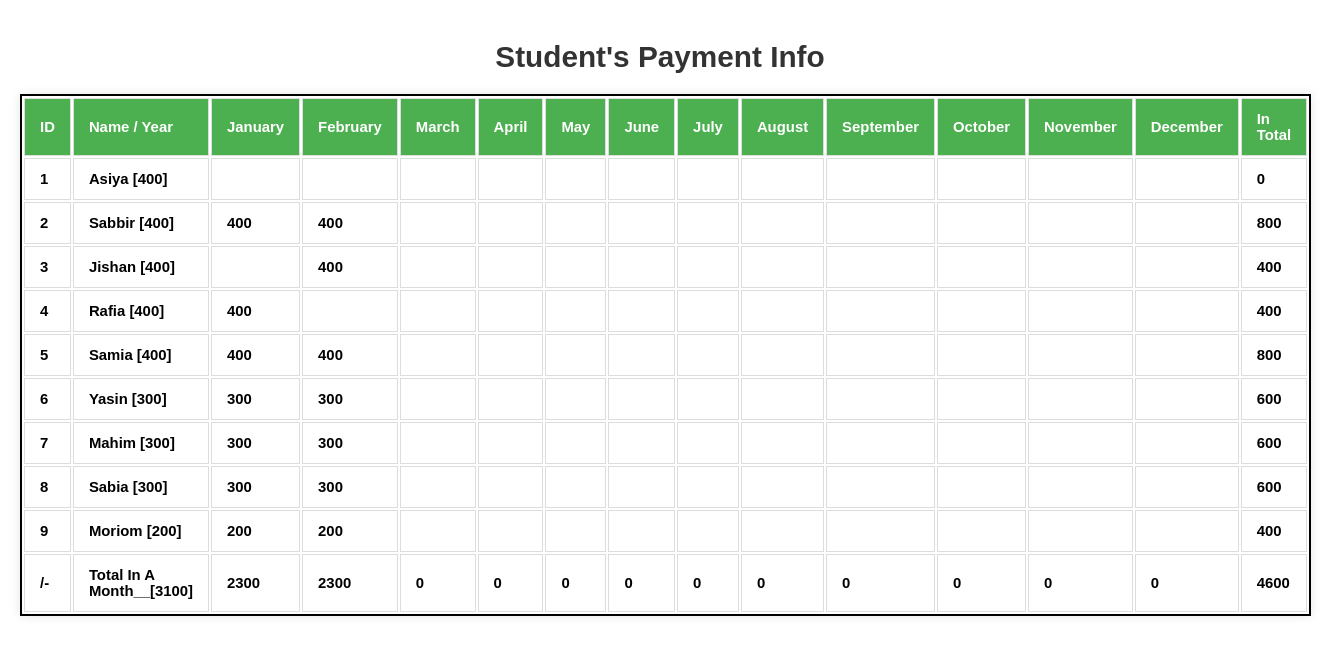
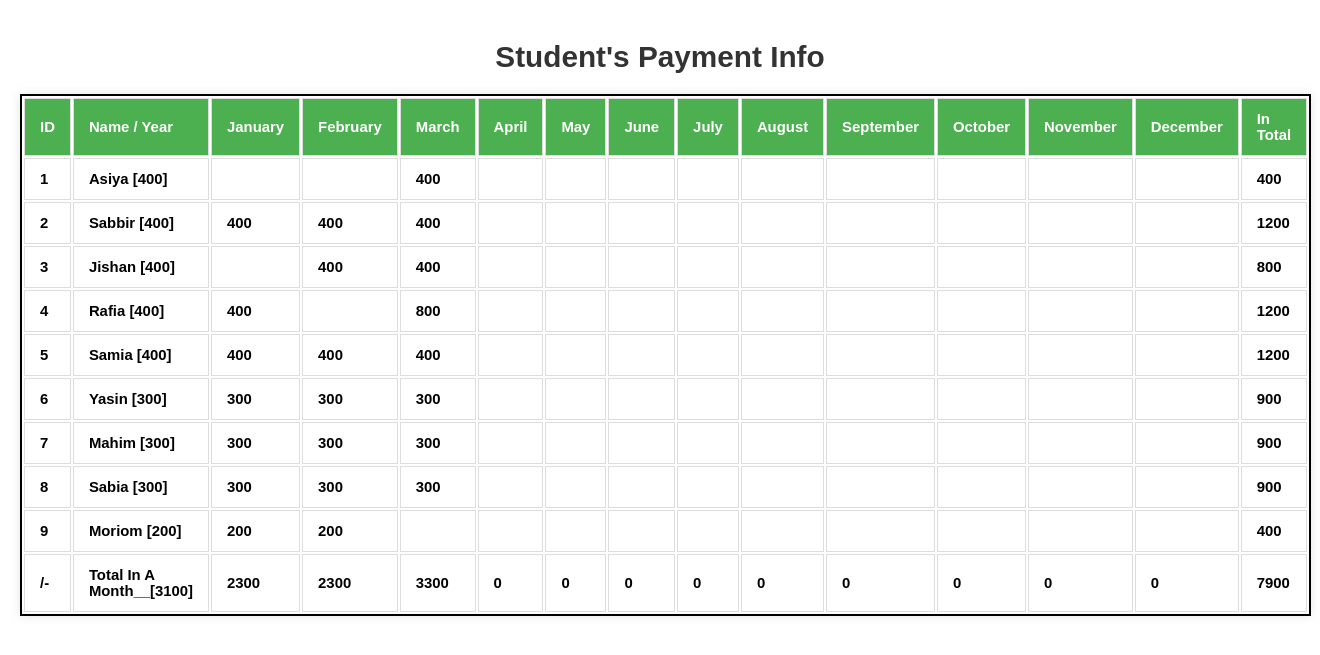
Before and after one commit to Rabbi-me/student_payment_info, a PHP site: page / in a window 1320 px wide. Shown: the top 655 px of the page. Run offline with PHP 8.4, Linux system fonts and the light colour scheme.

Commit message:
add some code

```diff
--- a/index.php
+++ b/index.php
@@ -62,7 +62,7 @@
                         //asiya                sabbir               sabia                 rafia               samia               yasin
                         $asiya1= null;      $sabbir1= 400;       $sabia1= 300;       $rafia1= 400;       $samia1= 400;       $yasin1= 300;
                         $asiya2= null;      $sabbir2= 400;       $sabia2= 300;       $rafia2= null;      $samia2= 400;       $yasin2= 300;
-                        $asiya3= null;      $sabbir3= null;      $sabia3= null;      $rafia3= null;      $samia3= null;      $yasin3= null;
+                        $asiya3= 400;       $sabbir3= 400;       $sabia3= 300;       $rafia3= 800;       $samia3= 400;       $yasin3= 300;
                         $asiya4= null;      $sabbir4= null;      $sabia4= null;      $rafia4= null;      $samia4= null;      $yasin4= null;
                         $asiya5= null;      $sabbir5= null;      $sabia5= null;      $rafia5= null;      $samia5= null;      $yasin5= null;
                         $asiya6= null;      $sabbir6= null;      $sabia6= null;      $rafia6= null;      $samia6= null;      $yasin6= null;
@@ -77,7 +77,7 @@
                         //mahim                moriom                jishan              medha               rimpa
                         $mahim1= 300;       $moriom1= 200;       $jishan1= null;     /* $medha1= null;       $rimpa1= null; */
                         $mahim2= 300;       $moriom2= 200;       $jishan2= 400;      /* $medha2= null;       $rimpa2= null; */
-                        $mahim3= null;      $moriom3= null;      $jishan3= null;     /* $medha3= null;       $rimpa3= null; */
+                        $mahim3= 300;       $moriom3= null;      $jishan3= 400;      /* $medha3= null;       $rimpa3= null; */
                         $mahim4= null;      $moriom4= null;      $jishan4= null;     /* $medha4= null;       $rimpa4= null; */
                         $mahim5= null;      $moriom5= null;      $jishan5= null;     /* $medha5= null;       $rimpa5= null; */
                         $mahim6= null;      $moriom6= null;      $jishan6= null;     /* $medha6= null;       $rimpa6= null; */
```
